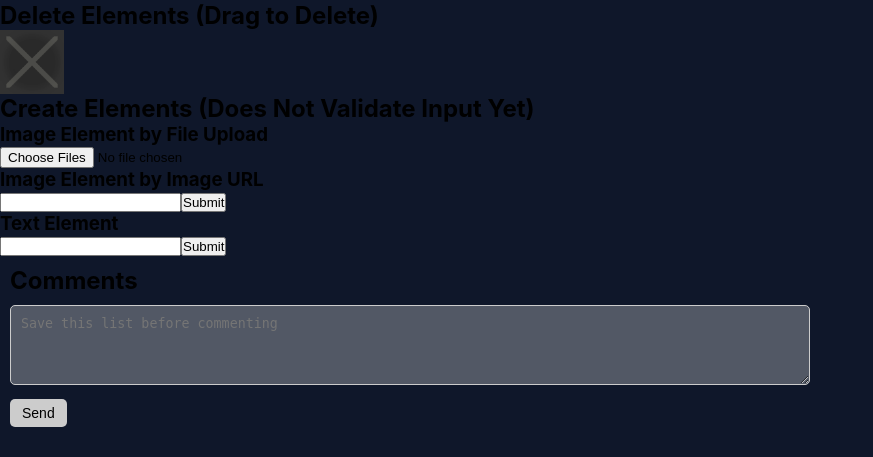
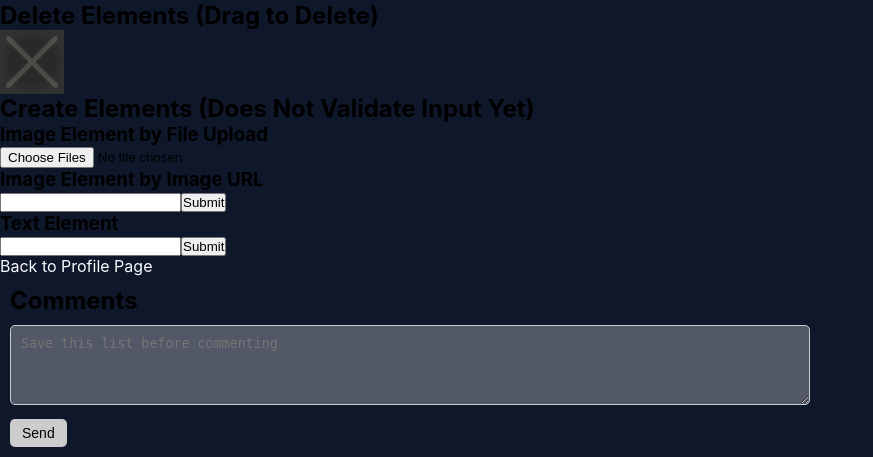
Before and after one commit to 9JB9/CPS406-App, a Flask app: page /dashboard in a window 1280 px wide. Shown: the part 505-962 px from the top of the page, without its empty margins (0-873 px from the left). Before the commit the page ends 932 px from the top, so only its background shows below. Run offline with Flask 3, Linux system fonts and the light colour scheme; a user stored in the database is signed in; some libraries are stand-ins or nearby versions.

Commit message:
I did add the buttons that redirect to the profile page like you asked. They are towards the top of the body section in both html files if you want to look for them.

```diff
--- a/templates/dashboard.html
+++ b/templates/dashboard.html
@@ -15,6 +15,11 @@
       window.currentlist = {{current_list|tojson if current_list else 'null'}}
     </script>
     <div id="root"></div>
+
+    <div class="redirectionButtons">
+      <a href="{{ url_for('profilePage') }}">Back to Profile Page</a>
+    </div>
+
     <!-- <div class="action-bar"> -->
       <!-- Placeholder button -->
       <!-- <button disabled>Subscribe</button> -->
--- a/templates/public-dashboard.html
+++ b/templates/public-dashboard.html
@@ -15,6 +15,12 @@
       window.isPublicView = true
     </script>
     <div id="root"></div>
+
+    <div class="redirectionButtons">
+      <a href = "{{url_for('search_page')}}">Browse More Lists</a>
+      <a href="{{ url_for('profilePage') }}">Back to Profile Page</a>
+    </div>
+
     <!-- <div class="action-bar"> -->
       <!-- Placeholder button -->
       <!-- <button disabled>Subscribe</button> -->
```
